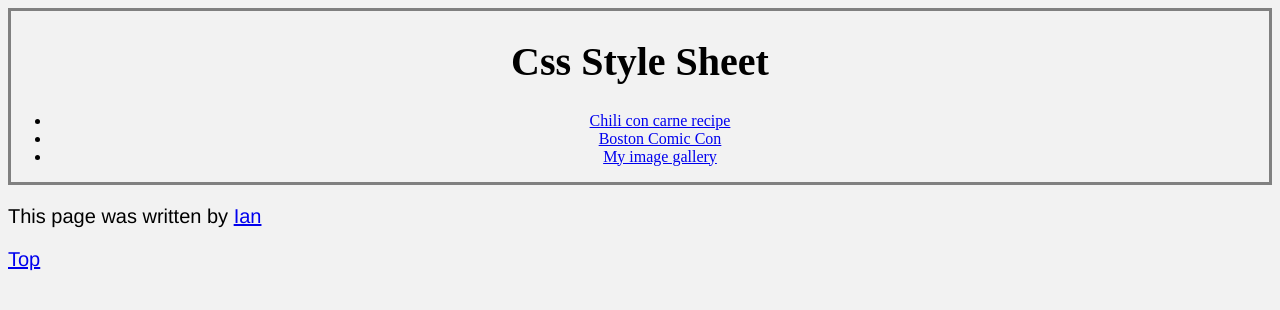
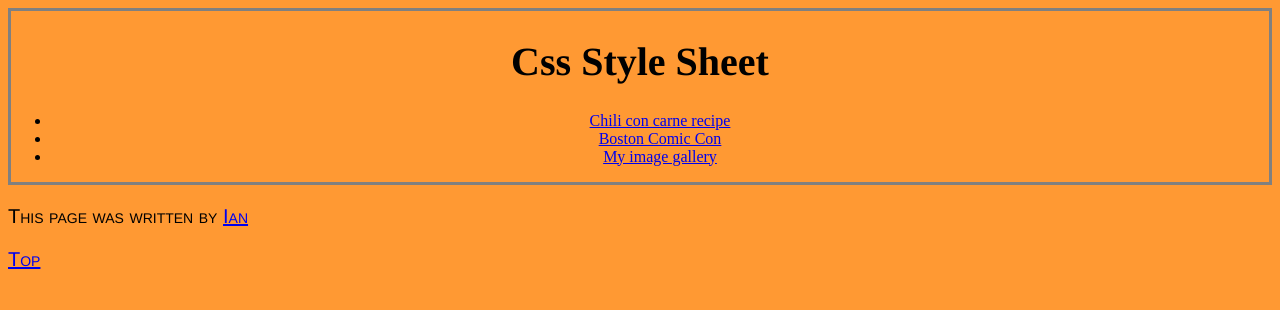
Before and after one commit to fuzzface86/cmp-2035-homework, a plain HTML site: page 04 Css pool/csstyle.html in a window 1280 px wide. Drawn offline with Linux system fonts and the light colour scheme.

Commit message:
alternate style

```diff
--- a/04 Css pool/cssstyles.css
+++ b/04 Css pool/cssstyles.css
@@ -1,10 +1,11 @@
 body {
-	background-color: #f2f2f2;
+	background-color: #ff9933;
 	}
 
 h1 {
 	color: black;
 	text-align: center;
+	font-family: times;
 	font-size: 40px;
 	font-variant: bold;
 }
@@ -12,7 +13,7 @@ h1 {
 p {
 	font-family: helvetica;
 	color: black;
-	font-family: helvetica;
+	font-variant: small-caps;
 	font-size: 20px;
 }
 
```
